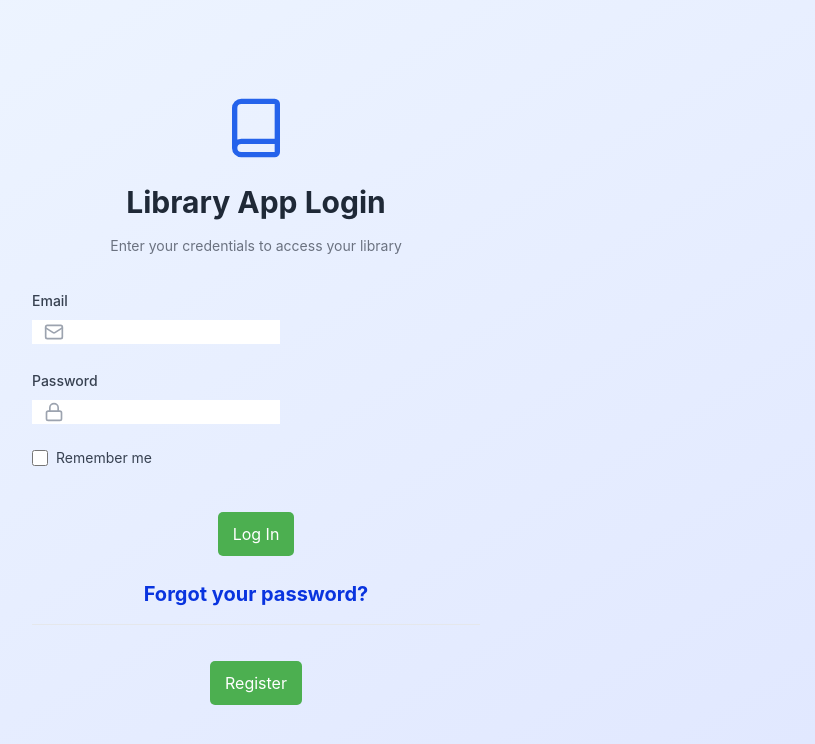
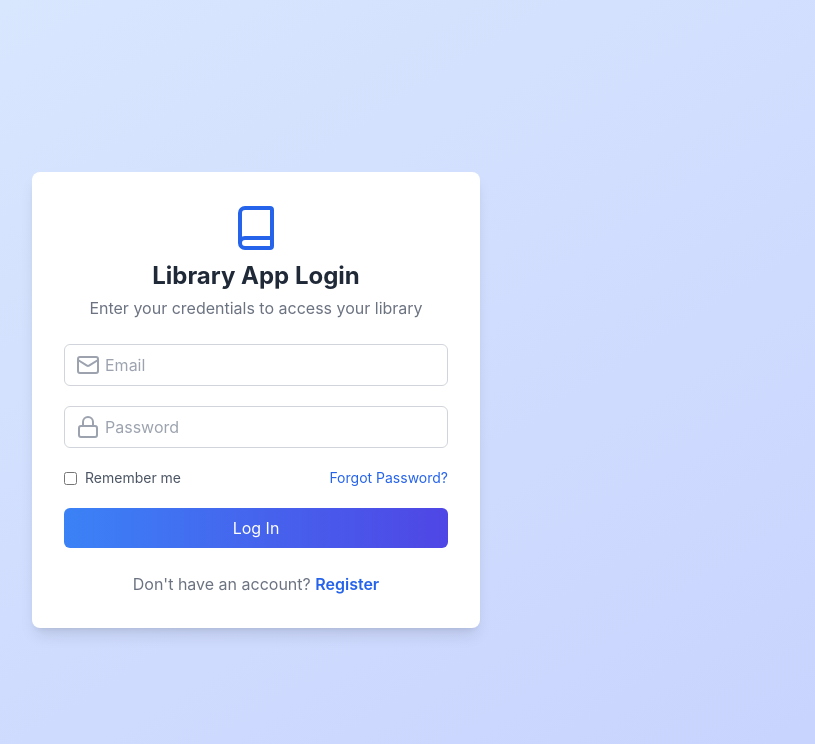
Before and after one commit to AriamRuiz/TrendsAndTech, a React (Create React App) app: page / in a window 1280 px wide. Shown: the top 744 px of the page, without its empty margins (384-1199 px from the left). Built offline with nearby package versions, Linux system fonts and the light colour scheme.

Commit message:
Fixed the stlying on the Landing/Login Page

```diff
--- a/src/components/LoginPage.js
+++ b/src/components/LoginPage.js
@@ -1,26 +1,17 @@
 import React, { useState } from "react";
-import Card from "../components/ui/Card";
-import Input from "../components/ui/Input";
-import Button from "../components/ui/Button";
-import { Book, Mail, Lock } from "lucide-react";
-import { useNavigate } from "react-router-dom";
+import { Mail, Lock, Book } from "lucide-react";
+import { useNavigate, Link } from "react-router-dom";
+import axios from "axios";
 import { motion } from "framer-motion";
-import { Link } from "react-router-dom";
-import axios from "axios";
 
 const LoginPage = () => {
   const [email, setEmail] = useState("");
   const [password, setPassword] = useState("");
   const [rememberMe, setRememberMe] = useState(false);
   const [error, setError] = useState("");
-  const [message, setMessage] = useState("");
   const [isLoading, setIsLoading] = useState(false);
 
   const navigate = useNavigate();
-
-  const handleRegisterClick = () => {
-    navigate("/register"); // go to register page.
-  };
 
   const handleLogin = async (e) => {
     e.preventDefault();
@@ -33,146 +24,103 @@ const LoginPage = () => {
         password,
       });
       if (response.data && response.data.success) {
-        console.log("Login successful", response.data);
-        setMessage("Login successfully");
-        window.location.href = "/library"; // Redirigir
+        navigate("/library");
       } else {
         setError("Invalid email or password. Please try again.");
       }
     } catch (error) {
-      if (error.response && error.response.status === 401) {
-        setError("Invalid email or password. Please try again.");
-      } else {
       setError("Server error. Please try again later.");
       console.error("Login error", error);
-      }
     } finally {
       setIsLoading(false);
     }
   };
 
   return (
-    <div className="min-h-screen bg-gray-100 flex items-center justify-center p-4 bg-gradient-to-br from-blue-50 to-indigo-100">
-      <div className="absolute inset-0 z-0 opacity-50 bg-grid-pattern"></div>
+    <div className="min-h-screen flex items-center justify-center bg-gradient-to-br from-blue-100 to-indigo-200 p-6">
       <motion.div
         initial={{ opacity: 0, y: -20 }}
         animate={{ opacity: 1, y: 0 }}
         transition={{ duration: 0.5 }}
-        className="w-full max-w-md z-10"
+        className="bg-white rounded-lg shadow-lg p-8 w-full max-w-md"
       >
-        <Card className="shadow-lg p-8">
-          <motion.div
-            initial={{ scale: 0.9 }}
-            animate={{ scale: 1 }}
-            transition={{ duration: 0.3 }}
-            className="space-y-4"
-          >
-            <div className="flex items-center justify-center mb-6">
-              <Book className="h-16 w-16 text-blue-600" />
-            </div>
-            <h2 className="text-3xl font-bold text-center text-gray-800">
+        <div className="flex flex-col items-center mb-6">
+          <Book className="h-12 w-12 text-blue-600" />
+          <h2 className="text-2xl font-bold text-gray-800 mt-2">
             Library App Login
           </h2>
-            <p className="text-sm text-gray-500 text-center">
+          <p className="text-gray-500 text-center mt-1">
             Enter your credentials to access your library
           </p>
-          </motion.div>
+        </div>
 
-          {error && (
-            <p className="text-red-500 text-sm mt-2 text-center">{error}</p>
-          )}
+        {error && <p className="text-red-500 text-center mb-4">{error}</p>}
 
-          <form onSubmit={handleLogin} className="mt-8 w-full">
-            <div className="space-y-6">
-              <div className="space-y-2">
-                <label
-                  className="text-sm font-medium text-gray-700"
-                  htmlFor="email"
-                >
-                  Email
-                </label>
+        <form onSubmit={handleLogin} className="space-y-5">
           <div className="relative">
-                  <Mail
-                    className="absolute left-3 top-1/2 transform -translate-y-1/2 text-gray-400"
-                    size={20}
-                  />
-                  <Input
-                    id="email"
+            <Mail className="absolute left-3 top-1/2 transform -translate-y-1/2 text-gray-400" />
+            <input
               type="email"
-                    placeholder="your@email.com"
+              placeholder="Email"
               value={email}
               onChange={(e) => setEmail(e.target.value)}
               required
-                    className="pl-10 w-full"
+              className="w-full pl-10 pr-4 py-2 border border-gray-300 rounded-md focus:outline-none focus:ring-2 focus:ring-blue-400"
             />
           </div>
-              </div>
 
-              <div className="space-y-2">
-                <label
-                  className="text-sm font-medium text-gray-700"
-                  htmlFor="password"
-                >
-                  Password
-                </label>
           <div className="relative">
-                  <Lock
-                    className="absolute left-3 top-1/2 transform -translate-y-1/2 text-gray-400"
-                    size={20}
-                  />
-                  <Input
-                    id="password"
+            <Lock className="absolute left-3 top-1/2 transform -translate-y-1/2 text-gray-400" />
+            <input
               type="password"
+              placeholder="Password"
               value={password}
               onChange={(e) => setPassword(e.target.value)}
               required
-                    className="pl-10 w-full"
+              className="w-full pl-10 pr-4 py-2 border border-gray-300 rounded-md focus:outline-none focus:ring-2 focus:ring-blue-400"
             />
           </div>
-              </div>
 
-              <div className="flex items-center">
+          <div className="flex items-center justify-between">
+            <label className="flex items-center text-sm text-gray-600">
               <input
-                  id="remember-me"
                 type="checkbox"
                 checked={rememberMe}
                 onChange={(e) => setRememberMe(e.target.checked)}
-                  className="h-4 w-4 text-blue-600 focus:ring-blue-500 border-gray-300 rounded"
+                className="mr-2"
               />
-                <label
-                  htmlFor="remember-me"
-                  className="ml-2 block text-sm text-gray-700"
-                >
               Remember me
             </label>
+            <Link
+              to="/forgot-password"
+              className="text-sm text-blue-600 hover:underline"
+            >
+              Forgot Password?
+            </Link>
           </div>
 
-              <div className="flex justify-center">
-                <Button
+          <button
             type="submit"
-                  className="w-full bg-gradient-to-r from-blue-500 to-indigo-600 text-white py-2 rounded-md hover:from-blue-600 hover:to-indigo-700 focus:outline-none focus:ring-2 focus:ring-blue-500 focus:ring-offset-2 transition duration-200"
+            className={`w-full py-2 mt-2 rounded-md text-white ${
+              isLoading
+                ? "bg-gray-400 cursor-not-allowed"
+                : "bg-gradient-to-r from-blue-500 to-indigo-600 hover:from-blue-600 hover:to-indigo-700"
+            } transition duration-200`}
             disabled={isLoading}
           >
             {isLoading ? "Logging In..." : "Log In"}
-                </Button>
-              </div>
-            </div>
-            {message && <p>{message}</p>}
+          </button>
         </form>
 
-          <div className="mt-6 text-center">
+        <div className="text-center mt-6">
+          <span className="text-gray-500">Don't have an account? </span>
           <Link
-              to="/forgot-password"
-              className="text-xl font-bold transition duration-200"
-              style={{ color: "#0934df" }}
+            to="/register"
+            className="text-blue-600 font-semibold hover:underline"
           >
-              Forgot your password?
+            Register
           </Link>
-            <hr className="my-4 border-gray-200" />
-            <button onClick={handleRegisterClick}>Register</button>{" "}
-            {/* register button */}
         </div>
-        </Card>
       </motion.div>
     </div>
   );
```
Lines whose indentation alone changed are shown as unchanged.
